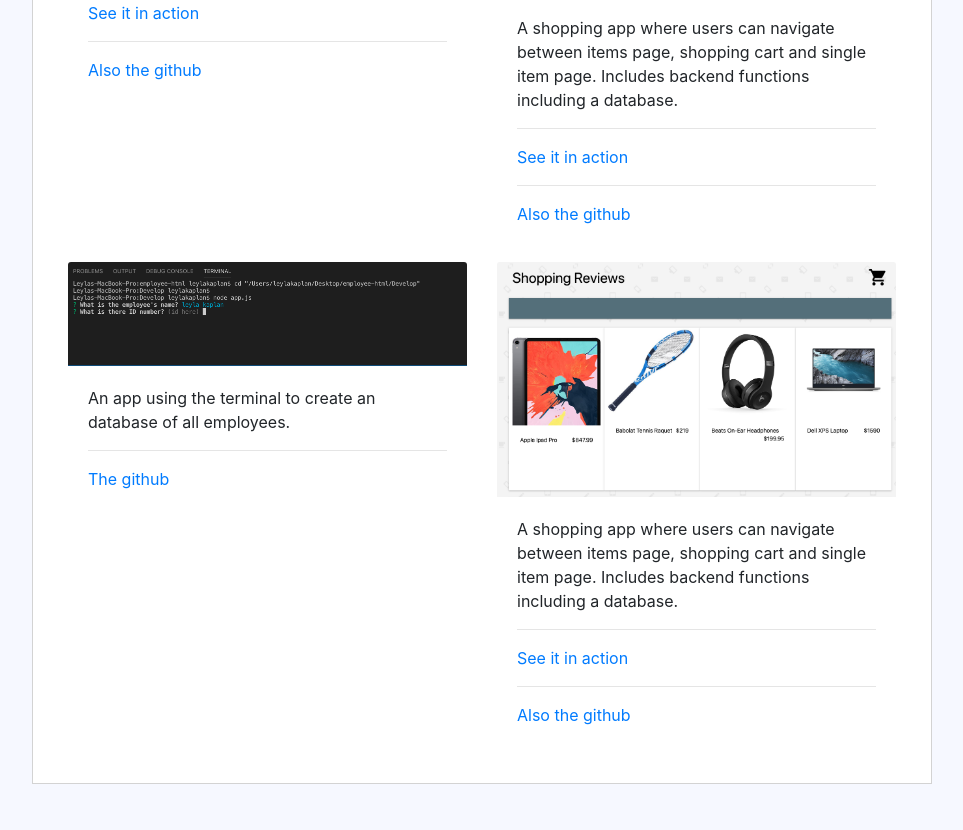
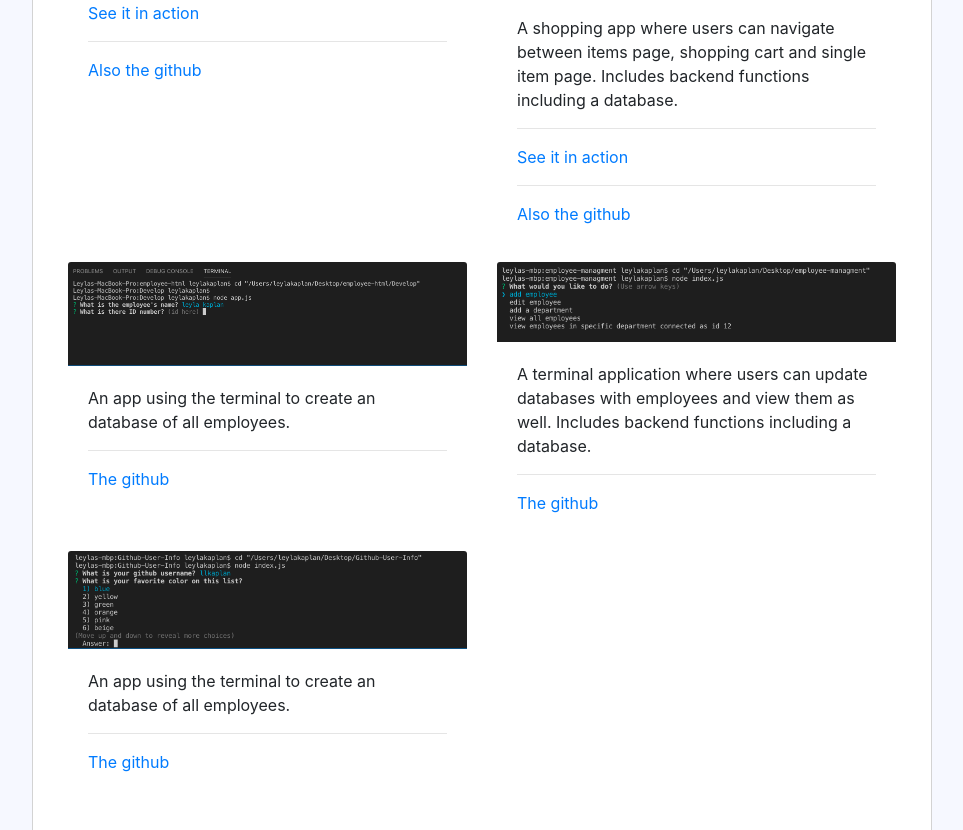
Before and after one commit to llkaplan/bootstrap-portfolio, a plain HTML site: page portfolio.html in a window 1280 px wide. Shown: the part 1204-2034 px from the top of the page, without its empty margins (18-981 px from the left). Before the commit the page ends 1988 px from the top, so only its background shows below. Drawn offline with nearby package versions, Linux system fonts and the light colour scheme.

Commit message:
V 2 of portfolio

```diff
--- a/portfolio.html
+++ b/portfolio.html
@@ -105,17 +105,28 @@
                 </div>
             </div>
         <div class="card col-lg-6 col-sm-12" style="width: 18rem;">
-            <img src="project2.png" class="card-img-top" alt="coding quiz">
+            <img src="employeemanagement.png" class="card-img-top" alt="coding quiz">
             <div class="card-body">
-                <p class="card-text">A shopping app where users can navigate between items page, shopping cart and single item page. Includes backend functions including a database.
+                <p class="card-text">A terminal application where users can update databases with employees and view them as well. Includes backend functions including a database.
                     <hr>
-                    <a href="https://rocky-earth-80086.herokuapp.com/">See it in action</a>
-                    <hr>
-                    <a href="https://github.com/llkaplan/project-2">Also the github</a>
+                    <a href="https://github.com/llkaplan/employee-managment">The github</a>
                 </p>
             </div>
         </div>
     </div>
+    <div class="row">
+        <div class="card col-lg-6 col-sm-12" style="width: 18rem;">
+            <img src="Github.png" class="card-img-top" alt="coding quiz">
+            <div class="card-body">
+                <p class="card-text">An app using the terminal to create an database of all employees.
+                    <hr>
+                    <a href="https://github.com/llkaplan/Github-User-Info">The github</a>
+                </p>
+            </div>
+        </div>
+    <div class="card col-lg-6 col-sm-12" style="width: 18rem;">
+    </div>
+</div>
 
 
         </div>
```
Also changed, not shown: Github.png (added), employeemanagement.png (added).
